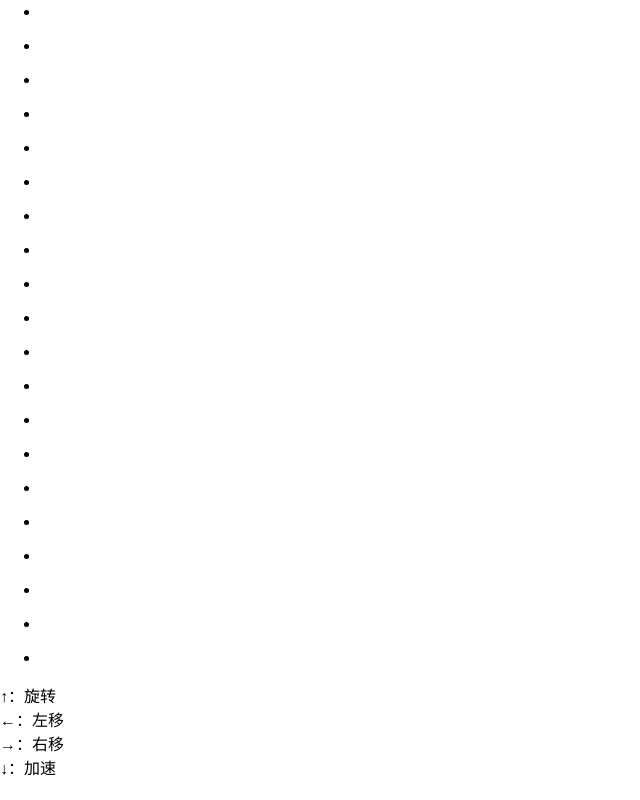
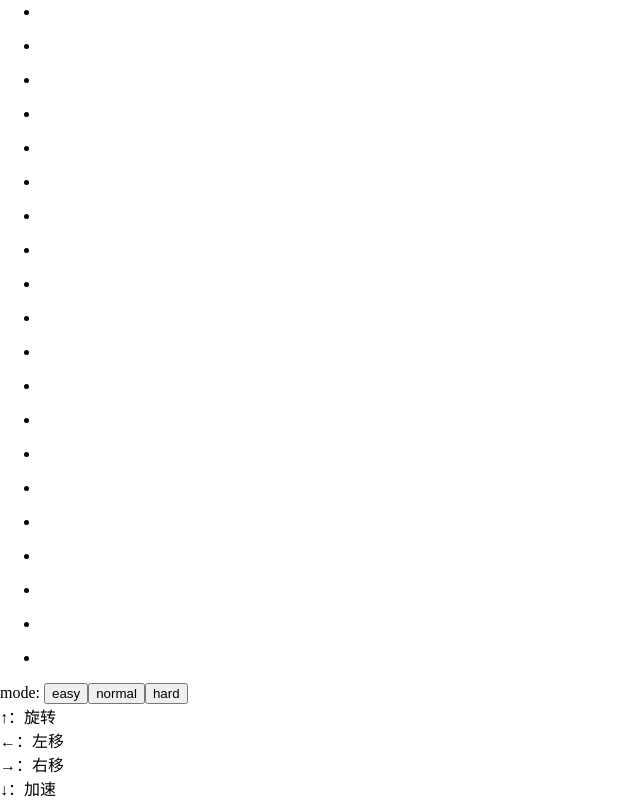
Before and after one commit to Alkaidd/Alkaidd.github.io, a React (Vite) app: page / in a window 1280 px wide. Shown: the part 7514-8314 px from the top of the page, without its empty margins (0-640 px from the left). Before the commit the page ends 8293 px from the top, so only its background shows below. Built offline with nearby package versions, Linux system fonts and the light colour scheme; the HTML template or start-up script is replaced by a standard one.

Commit message:
feat:  add mode

```diff
--- a/src/components/Tetris.tsx
+++ b/src/components/Tetris.tsx
@@ -184,6 +184,7 @@ export default function TetrisScreen() {
     addSpeed: number
     currentSpeed: number
     fullSpeed: number
+    speedStep: number
     lastTickTime: number
     moveYFlag: boolean
     pause: boolean
@@ -197,6 +198,7 @@ export default function TetrisScreen() {
     addSpeed: 0,
     currentSpeed: 1,
     fullSpeed: 10,
+    speedStep: 0.0005,
     lastTickTime: 0,
     moveYFlag: true,
     pause: true,
@@ -286,6 +288,13 @@ export default function TetrisScreen() {
   }
 
   const tick = useRef(new Tick(tickEvent))
+
+  function changeMode(mode: 'easy' | 'normal' | 'hard') {
+    if (mode === 'easy') {
+    } else if (mode === 'normal') {
+    } else if (mode === 'hard') {
+    }
+  }
 
   function onKeyDown(event: KeyboardEvent) {
     if (args.current.pause) {
@@ -383,6 +392,19 @@ export default function TetrisScreen() {
         </div>
       </div>
       <div ml-10>
+        <div></div>
+        <div flex flex-col mb-5>
+          <span mb-1>mode: </span>
+          <button ml-5 mb-2>
+            easy
+          </button>
+          <button ml-5 mb-2>
+            normal
+          </button>
+          <button ml-5 mb-2>
+            hard
+          </button>
+        </div>
         <div>↑：旋转</div>
         <div>←：左移</div>
         <div>→：右移</div>
```
